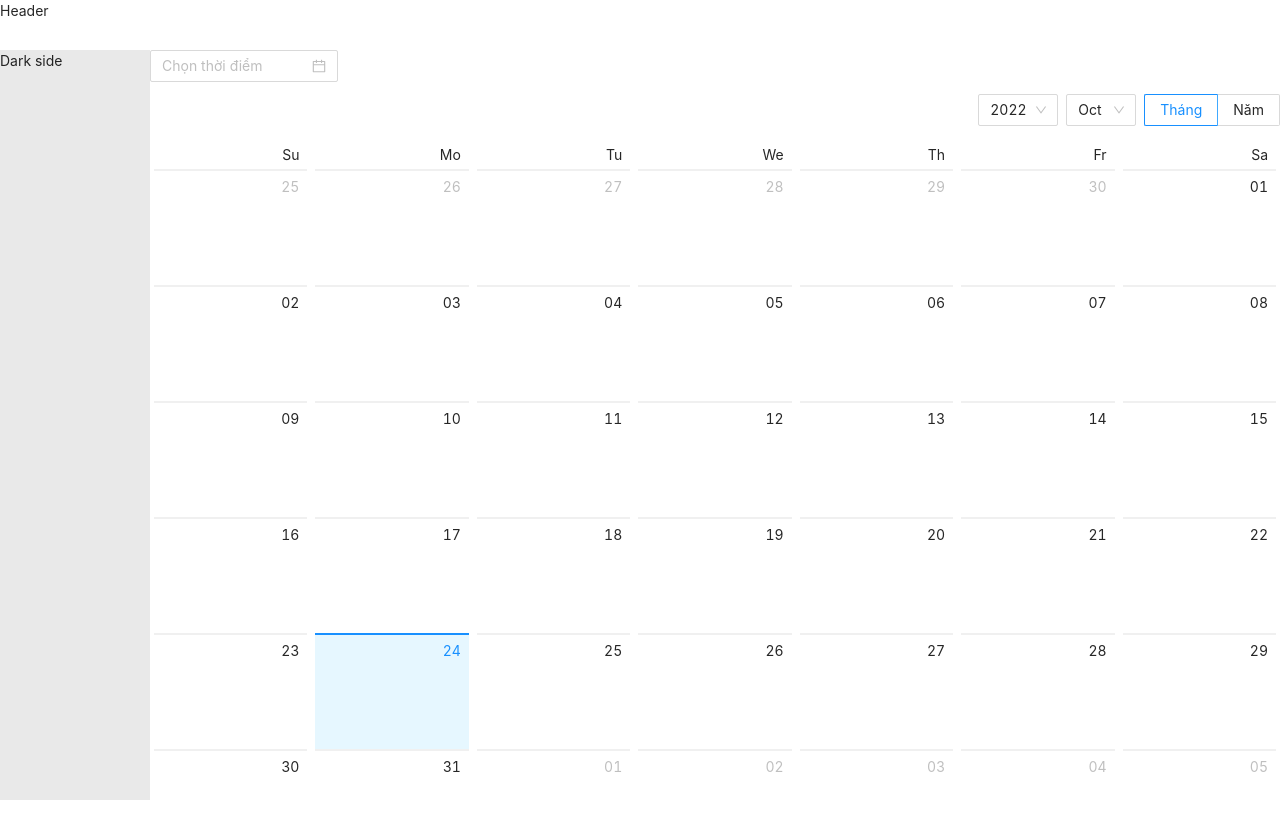
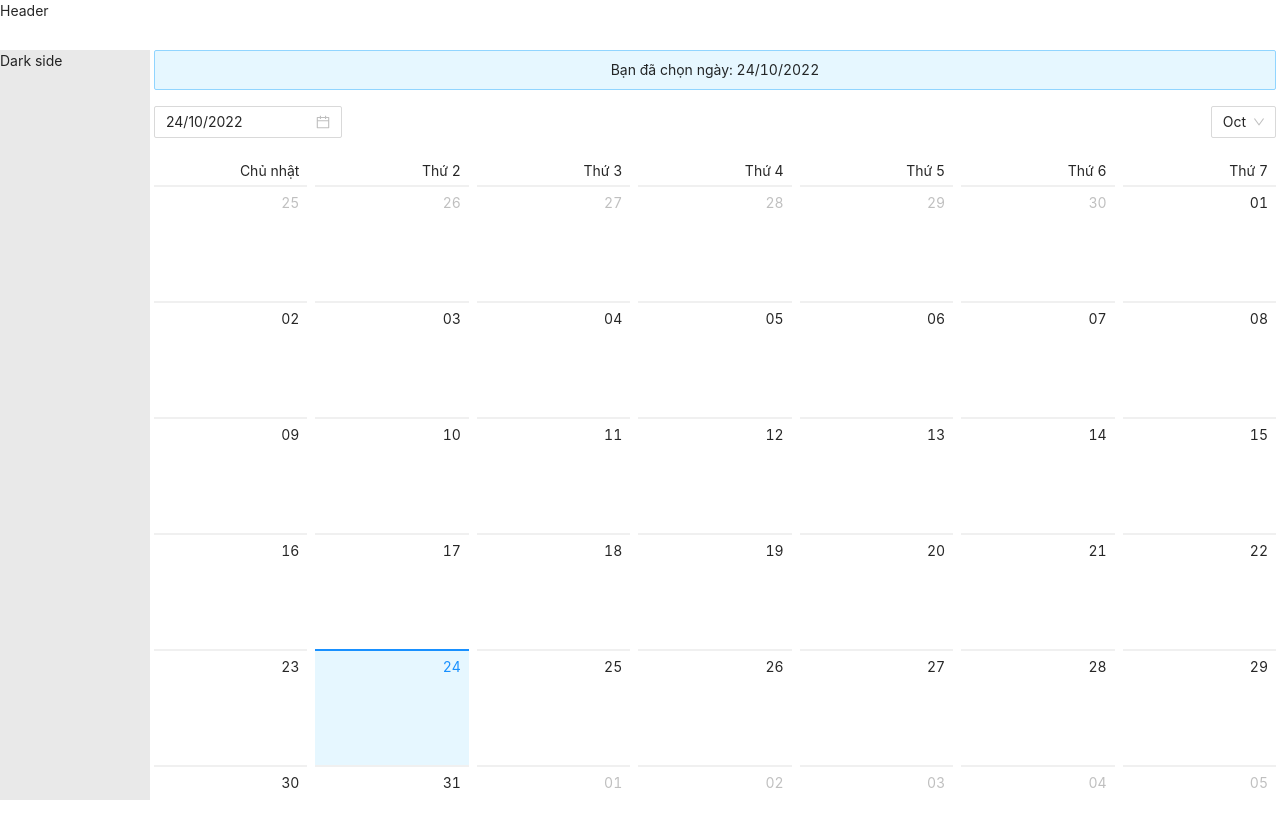
Before and after one commit to Duc-Quang-0310/Frontend-PTIT, a React (Vite) app: page / in a window 1280 px wide. Shown: the top 838 px of the page. Built offline with nearby package versions, Linux system fonts and the light colour scheme.

Commit message:
feat: create calendar component

```diff
--- /dev/null
+++ b/src/components/Calendar/Calendar.styled.ts
@@ -0,0 +1,8 @@
+import styled from 'styled-components';
+
+export const CalenderHeader = styled.div`
+  display: flex;
+  justify-content: space-between;
+  padding-inline: 0.25rem;
+  margin-block: 1rem;
+`;
--- /dev/null
+++ b/src/components/Calendar/Calendar.styles.css
@@ -0,0 +1,16 @@
+.ant-picker-calendar-header .ant-picker-calendar-year-select {
+  display: none;
+}
+
+.ant-picker-calendar-header .ant-radio-group-outline {
+  display: none;
+}
+
+.ant-alert-info.ant-alert-no-icon {
+  margin-inline: 0.25rem;
+}
+
+.ant-alert-info.ant-alert-no-icon .ant-alert-message {
+  display: flex;
+  justify-content: center;
+}
--- a/src/components/Calendar/CalendarUI.tsx
+++ b/src/components/Calendar/CalendarUI.tsx
@@ -1,13 +1,105 @@
-import { CalendarProps as AtnDCalendarProps } from 'antd/lib/calendar';
-import moment from 'moment';
-import { forwardRef } from 'react';
-import { Calendar } from 'antd';
+import moment, { Moment } from 'moment';
+import { FC, memo, useState } from 'react';
+import { CalendarProps as AntDCalendarProps } from 'antd/lib/calendar';
+import { Alert, Calendar, Col, Row, Select } from 'antd';
+import DatePickerUI from 'components/DatePicker/DatePickerUI';
+import { CalenderHeader } from './Calendar.styled';
+import './Calendar.styles.css';
 
-interface CalendarProps extends AtnDCalendarProps<moment.Moment> {}
+interface CalendarProps extends AntDCalendarProps<Moment> {}
 
-const CalendarUI = forwardRef<any, CalendarProps>((props, ref) => {
-  return <Calendar />;
-});
+const CalendarUI: FC<CalendarProps> = (props) => {
+  const [selectedValue, setSelectedValue] = useState(moment());
+
+  const onSelect = (currenDate: Moment) => {
+    setSelectedValue(currenDate);
+  };
+
+  const handleChangeDatePicker = (currenDate: Moment | null) => {
+    if (currenDate) setSelectedValue(currenDate);
+  };
+
+  const customizeHeader = (
+    value: moment.Moment,
+    onChange: (date: moment.Moment) => void
+  ) => {
+    const start = 0;
+    const end = 12;
+    const monthOptions = [];
+    const current = value.clone();
+    const localeData = value.localeData();
+    const months = [];
+
+    for (let i = 0; i < 12; i++) {
+      current.month(i);
+      months.push(localeData.monthsShort(current));
+    }
+
+    for (let i = start; i < end; i++) {
+      monthOptions.push(
+        <Select.Option key={i} value={i} className="month-item">
+          {months[i]}
+        </Select.Option>
+      );
+    }
+
+    const month = value.month();
+
+    return (
+      <CalenderHeader>
+        <DatePickerUI
+          allowClear={false}
+          value={selectedValue}
+          onChange={handleChangeDatePicker}
+        />
+        <Row gutter={8}>
+          <Col>
+            <Select
+              dropdownMatchSelectWidth={false}
+              value={month}
+              onChange={(newMonth) => {
+                const now = value.clone().month(newMonth);
+                onChange(now);
+              }}
+            >
+              {monthOptions}
+            </Select>
+          </Col>
+        </Row>
+      </CalenderHeader>
+    );
+  };
+
+  return (
+    <>
+      <Alert
+        message={`Bạn đã chọn ngày: ${selectedValue.format('DD/MM/YYYY')}`}
+      />
+      <Calendar
+        headerRender={({ value, onChange }) => customizeHeader(value, onChange)}
+        value={selectedValue}
+        onSelect={onSelect}
+        locale={{
+          lang: {
+            locale: 'vi',
+            dayFormat: moment.updateLocale('vi', {
+              weekdaysMin: [
+                'Chủ nhật',
+                'Thứ 2',
+                'Thứ 3',
+                'Thứ 4',
+                'Thứ 5',
+                'Thứ 6',
+                'Thứ 7'
+              ]
+            })
+          }
+        }}
+        {...props}
+      />
+    </>
+  );
+};
 
 CalendarUI.displayName = 'CalendarUI';
-export default CalendarUI;
+export default memo(CalendarUI);
--- a/src/pages/Home/Home.tsx
+++ b/src/pages/Home/Home.tsx
@@ -1,10 +1,8 @@
 import CalendarUI from 'components/Calendar/CalendarUI';
-import DatePickerUI from 'components/DatePicker/DatePickerUI';
 
 const Home = () => {
   return (
     <div>
-      <DatePickerUI />
       <CalendarUI />
     </div>
   );
```
Also changed, not shown: .eslintrc.js (deleted), .eslintrc.json.
